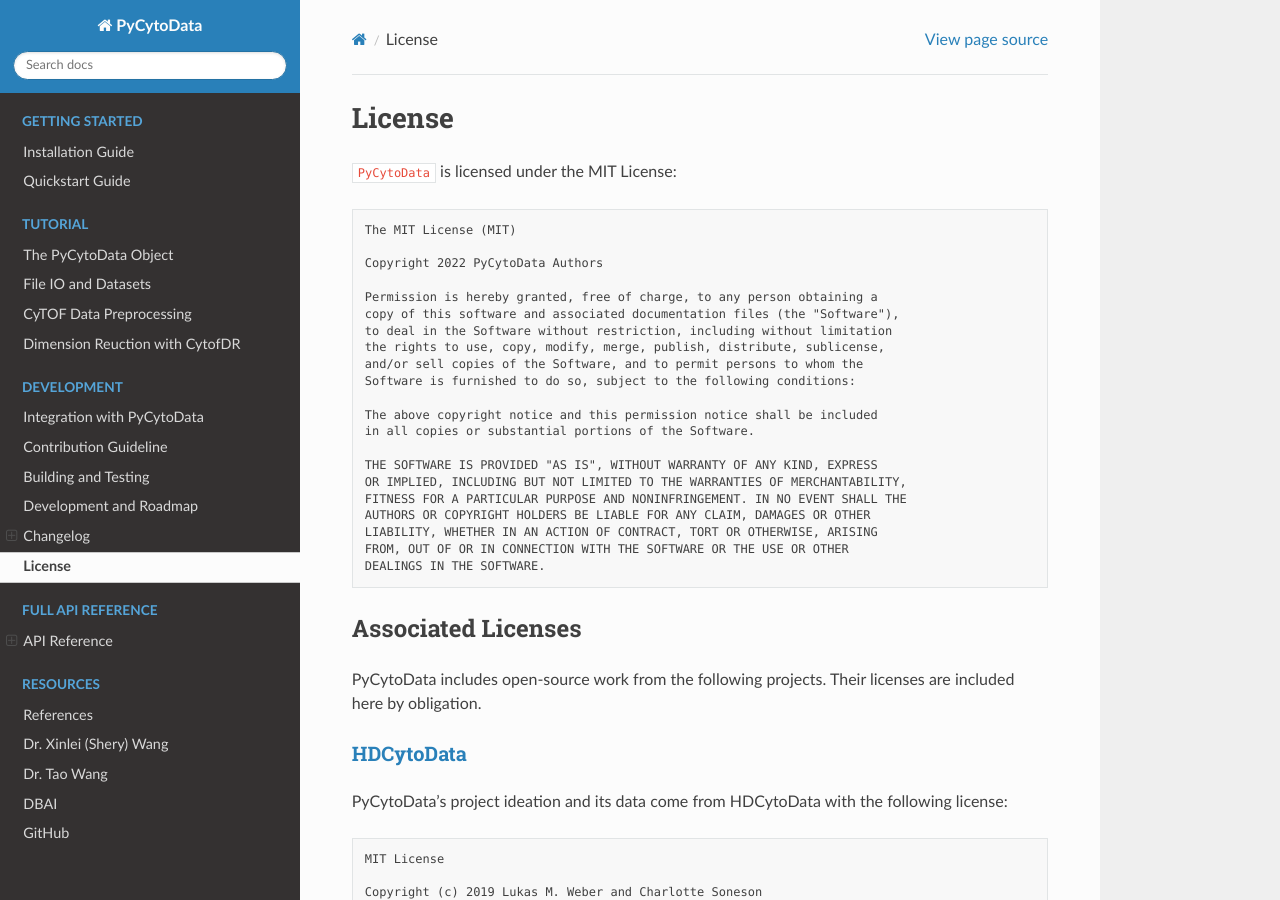
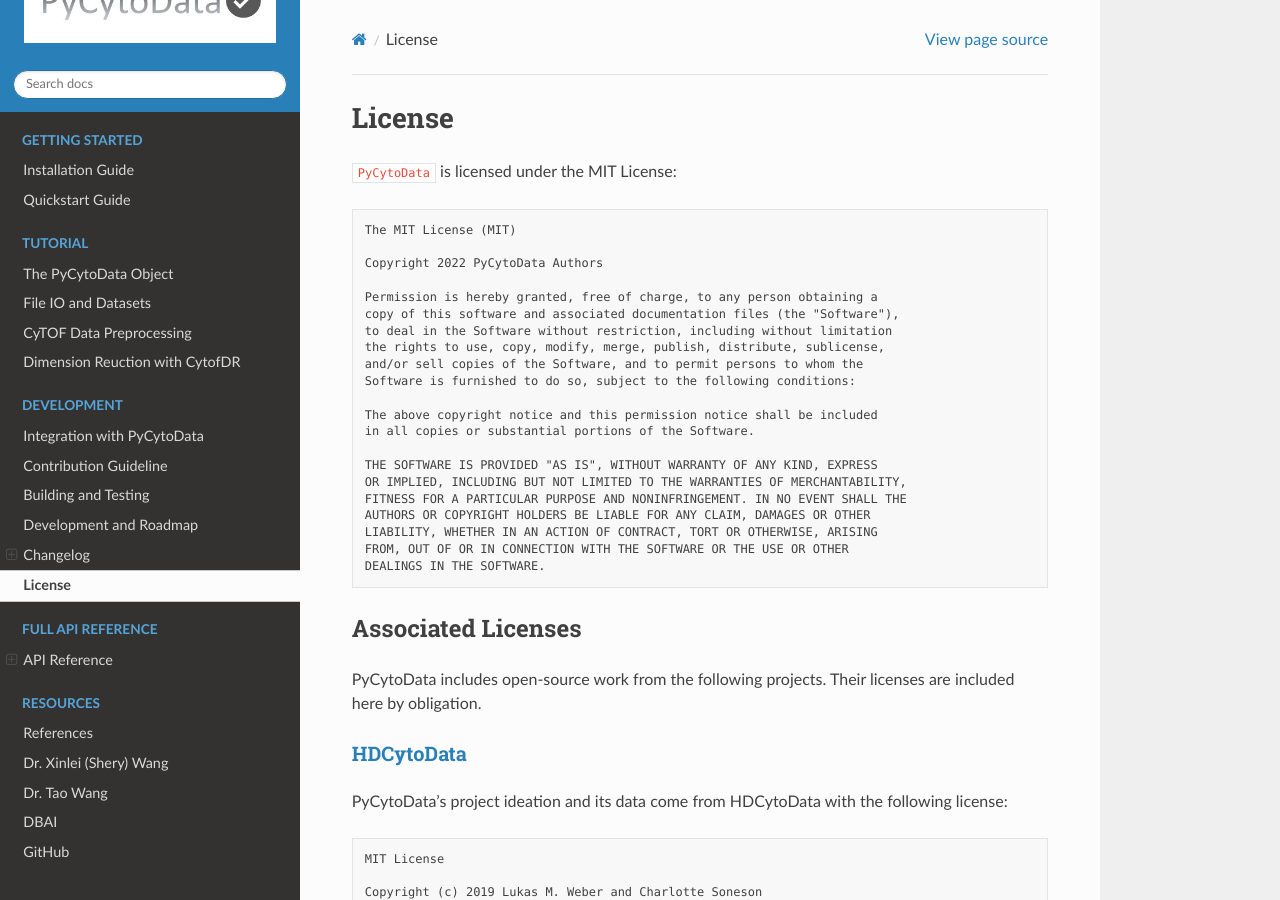
Before and after one commit to kevin931/PyCytoData, a Sphinx documentation site: the page built from docs/source/license.rst, in a window 1280 px wide and 900 px high. Built offline with Sphinx 7.4.7 and the Read the Docs theme 2.0.0, drawn with Linux system fonts in a browser that asks for light colours.

Commit message:
[doc] Add logo to README and website

```diff
--- a/docs/source/conf.py
+++ b/docs/source/conf.py
@@ -41,11 +41,13 @@ exclude_patterns = []
 # a list of builtin themes.
 #
 html_theme = 'sphinx_rtd_theme'
+html_logo = "../../assets/pycytodata.jpg"
 html_theme_options = {
     'collapse_navigation': False,
     'sticky_navigation': True,
     'navigation_depth': 4,
     'includehidden': True,
+    'logo_only': True,
     'titles_only': True
 }
 
```
Also changed, not shown: README.md (+2 -0 lines), assets/pycytodata.jpg (added).
